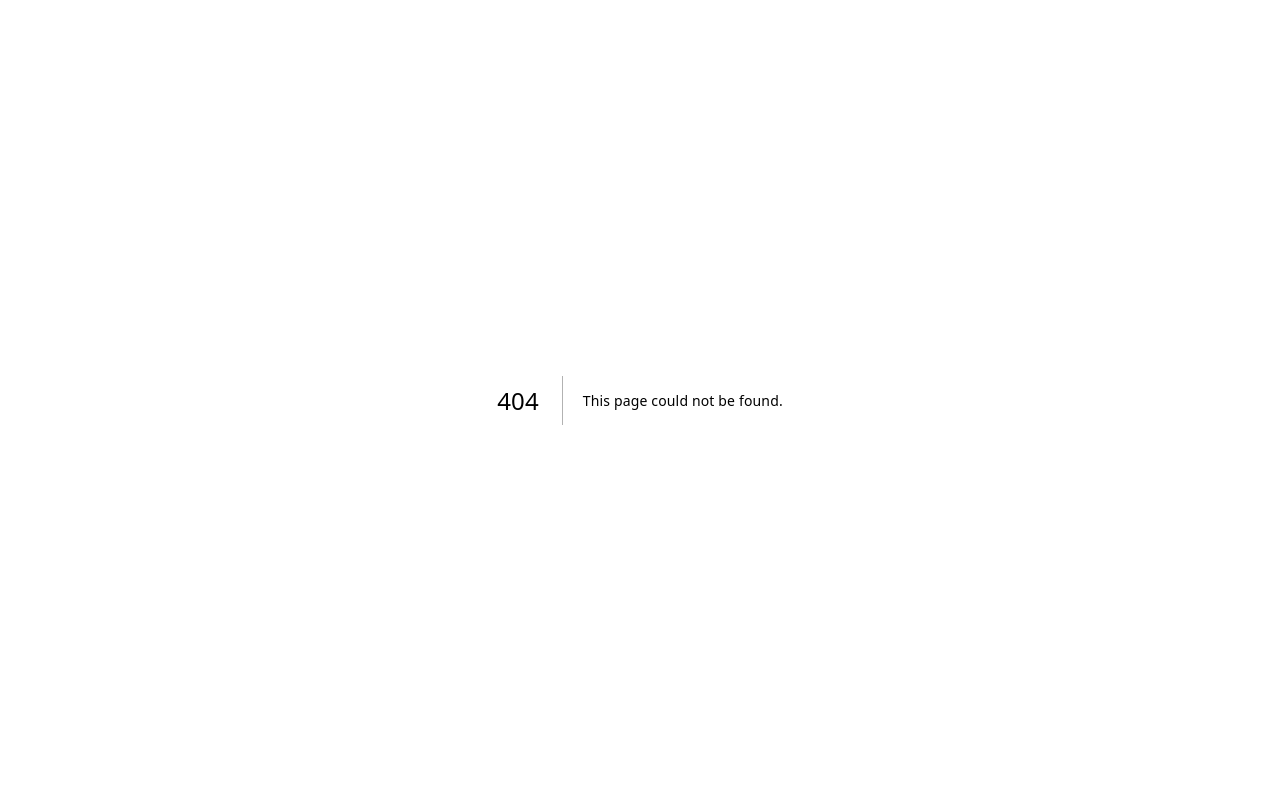
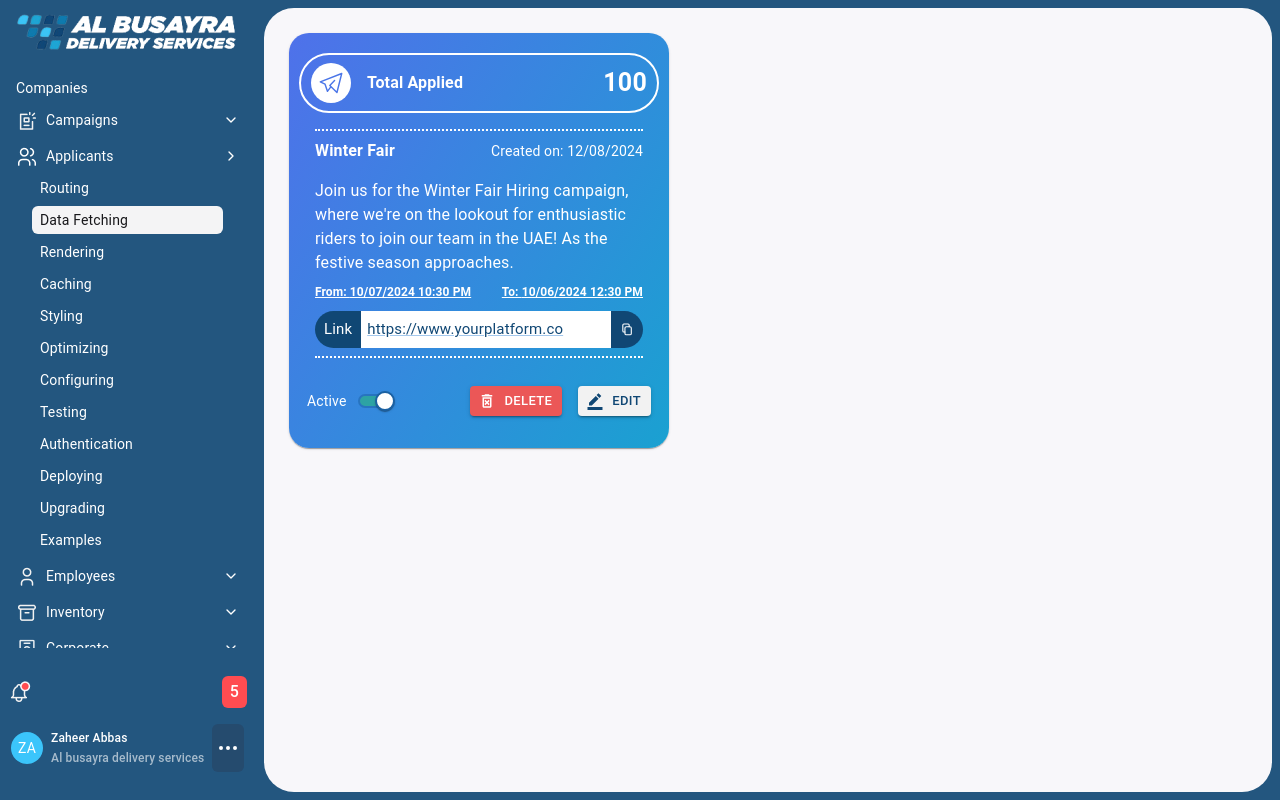
Before and after one commit to MachineIntelligence6/Al-Busayra, a Next.js app: page /companies/view/compaigncard in a window 1280 px wide. Before the commit this address had no page. Built offline with nearby package versions, Linux system fonts and the light colour scheme.

Commit message:
updated code

```diff
--- a/src/app/companies/reusable/page.jsx
+++ b/src/app/companies/view/appemptyscreen/EmptyScreen.jsx
@@ -7,7 +7,7 @@ const handleClick = () => {
   console.log("Button Clicked!");
 };
 
-export const page = () => {
+export const EmptyScreen = () => {
   return (
     <div className="h-full">
       <div className="mb-4 ">Applicants</div>
@@ -25,4 +25,4 @@ export const page = () => {
   );
 };
 
-export default page;
+export default EmptyScreen;
--- /dev/null
+++ b/src/app/companies/view/compaigncard/page.jsx
@@ -0,0 +1,39 @@
+"use client";
+
+import React from "react";
+import EventCard from "../../../../components/Shared-components/SharedCard"; // Import the reusable EventCard
+
+const ExamplePage = () => {
+  const handleDelete = () => {
+    console.log("Event deleted");
+  };
+
+  const handleEdit = () => {
+    console.log("Event edited");
+  };
+
+  const handleSwitchChange = (checked) => {
+    console.log("Switch changed to:", checked);
+  };
+
+  return (
+    <div>
+      <EventCard
+        eventName="Winter Fair"
+        totalApplied={100}
+        creationDate="12/08/2024"
+        description="Join us for the Winter Fair Hiring campaign, where we're on the lookout for enthusiastic riders to join our team in the UAE! As the festive season approaches."
+        startDate="10/07/2024 10:30 PM"
+        endDate="10/06/2024 12:30 PM"
+        link="https://www.yourplatform.co"
+        active={true}
+        onDelete={handleDelete}
+        onEdit={handleEdit}
+        onSwitchChange={handleSwitchChange}
+        bgColor={["#4F71EA","#1AA1D1"]}
+      />
+    </div>
+  );
+};
+
+export default ExamplePage;
--- /dev/null
+++ b/src/components/Shared-components/SharedCard.jsx
@@ -0,0 +1,241 @@
+"use client";
+
+import * as React from "react";
+import Card from "@mui/material/Card";
+import CardContent from "@mui/material/CardContent";
+import CardActions from "@mui/material/CardActions";
+import Typography from "@mui/material/Typography";
+import Button from "@mui/material/Button";
+import Switch from "@mui/material/Switch";
+import Link from "@mui/material/Link";
+import { Box } from "@mui/material";
+import Image from "next/image";
+import DeleteForeverOutlinedIcon from "@mui/icons-material/DeleteForeverOutlined";
+import BorderColorSharpIcon from "@mui/icons-material/BorderColorSharp";
+
+// Reusable EventCard Component
+const EventCard = ({
+  eventName,
+  totalApplied,
+  creationDate,
+  description,
+  startDate,
+  endDate,
+  link,
+  active,
+  onDelete,
+  onEdit,
+  onSwitchChange,
+  bgColor = ["#4F71EA", "#1AA1D1"],
+}) => {
+  const [checked, setChecked] = React.useState(active);
+
+  // Handle switch toggle
+  const handleSwitchChange = (event) => {
+    setChecked(event.target.checked);
+    if (onSwitchChange) onSwitchChange(event.target.checked);
+  };
+
+  return (
+    <Card
+      sx={{
+        maxWidth: 380,
+        background: `linear-gradient(123deg, ${bgColor[0]}, ${bgColor[1]})`,
+        borderRadius: "20px",
+        py: "20px",
+        px: "10px",
+        color: "#FFF",
+        width: "100%",
+      }}
+    >
+      {/* Header Section */}
+      <Box
+        sx={{
+          border: 2,
+          borderRadius: "100px",
+          display: "flex",
+          justifyContent: "space-between",
+          alignItems: "center",
+          py: "8px",
+          px: "10px",
+        }}
+      >
+        <Box sx={{ display: "flex", gap: 2, alignItems: "center" }}>
+          <img src="/icons/telicon.svg" alt="telicon" />
+          <Typography sx={{ fontSize: "16px", fontWeight: 600 }}>
+            Total Applied
+          </Typography>
+        </Box>
+        <Typography sx={{ fontSize: "25px", fontWeight: 600 }}>
+          {totalApplied}
+        </Typography>
+      </Box>
+
+      {/* Card Content */}
+      <CardContent>
+        {/* Divider Line */}
+        <Box sx={{ borderTop: 2, borderStyle: "dotted" }}></Box>
+
+        {/* Event Details */}
+        <Box
+          sx={{
+            display: "flex",
+            justifyContent: "space-between",
+            alignItems: "center",
+            mt: 1,
+            mb: 2,
+          }}
+        >
+          <Typography sx={{ fontSize: "16px", fontWeight: 600 }}>
+            {eventName}
+          </Typography>
+          <Typography sx={{ fontSize: "14px" }}>
+            Created on: {creationDate}
+          </Typography>
+        </Box>
+        <Typography>{description}</Typography>
+
+        {/* Date Information */}
+        <Box
+          sx={{
+            display: "flex",
+            justifyContent: "space-between",
+            mt: "8px",
+            mb: "10px",
+            textDecoration: "underline",
+          }}
+        >
+          <Typography sx={{ fontSize: "12px", fontWeight: "700" }}>
+            From: {startDate}
+          </Typography>
+          <Typography sx={{ fontSize: "12px", fontWeight: "700" }}>
+            To: {endDate}
+          </Typography>
+        </Box>
+
+        {/* Link to Platform */}
+        {/* Optional: Link to platform if provided */}
+        {link && (
+          <Box
+            sx={{
+              display: "flex",
+              alignItems: "center",
+              height: "37px",
+              width: "100%",
+            }}
+          >
+            <Box
+              sx={{
+                backgroundColor: "#104774",
+                width: "fit-content",
+                py: "7px",
+                px: "9px",
+                borderRadius: "34px 0px 0px 34px",
+                color: "#FFF",
+                fontSize: "15px",
+              }}
+            >
+              Link
+            </Box>
+            <Link
+              href={link}
+              sx={{
+                color: "#104774",
+                backgroundColor: "#FFF",
+                height: "100%",
+                alignItems: "center",
+                display: "flex",
+                color: "#104774",
+                fontSize: "15px",
+                px: "6px",
+                width: "100%",
+              }}
+              target="_blank"
+            >
+              {link}
+            </Link>
+            <Box
+              sx={{
+                backgroundColor: "#104774",
+                py: "10px",
+                px: "9px",
+                borderRadius: "0px 35px 35px 0px",
+              }}
+            >
+              <Image src="/icons/copy.svg" alt="copy" width={18} height={24} />
+            </Box>
+          </Box>
+        )}
+
+        {/* Divider Line */}
+        <Box sx={{ borderTop: 2, borderStyle: "dotted", mt: 1 }}></Box>
+      </CardContent>
+
+      {/* Card Actions */}
+      <CardActions
+        sx={{
+          display: "flex",
+          justifyContent: "space-between",
+          alignItems: "center",
+        }}
+      >
+        <Box
+          sx={{
+            fontWeight: "normal",
+            fontSize: "14px",
+            display: "flex",
+            alignItems: "center",
+          }}
+        >
+          Active
+          <Switch
+            color="#26BD6C"
+            checked={checked}
+            onChange={handleSwitchChange}
+            sx={{
+              "& .MuiSwitch-thumb": {
+                backgroundColor: "white",
+                border: "2px solid #1B61A2",
+              },
+              "& .MuiSwitch-track": {
+                border: "2px solid #1B61A2",
+                backgroundColor: "#26BD6C",
+              },
+            }}
+          />
+        </Box>
+        <Box sx={{ display: "flex", alignItems: "center", gap: 2 }}>
+          <Button
+            variant="contained"
+            startIcon={<DeleteForeverOutlinedIcon />}
+            size="small"
+            onClick={onDelete} // Pass delete handler from props
+            sx={{
+              color: "#FFF",
+              backgroundColor: "#EB5757",
+              fontWeight: "medium",
+            }}
+          >
+            Delete
+          </Button>
+
+          <Button
+            variant="contained"
+            startIcon={<BorderColorSharpIcon fontSize="small" />}
+            size="small"
+            onClick={onEdit} // Pass edit handler from props
+            sx={{
+              color: "#104774",
+              backgroundColor: "#F2F2F2",
+              fontWeight: "medium",
+            }}
+          >
+            Edit
+          </Button>
+        </Box>
+      </CardActions>
+    </Card>
+  );
+};
+
+export default EventCard;
```
Also changed, not shown: public/icons/copy.svg (added), public/icons/telicon.svg (added), src/app/companies/view/appemptyscreen/Reusee.jsx (renamed from src/app/companies/reusable/Reusee.jsx), src/app/globals.css (line endings or trailing spaces), src/components/tableprofile/ProfileShared.jsx (renamed from src/app/companies/profile/ProfileShared.jsx), src/components/tableprofile/page.jsx (renamed from src/app/companies/profile/page.jsx).
